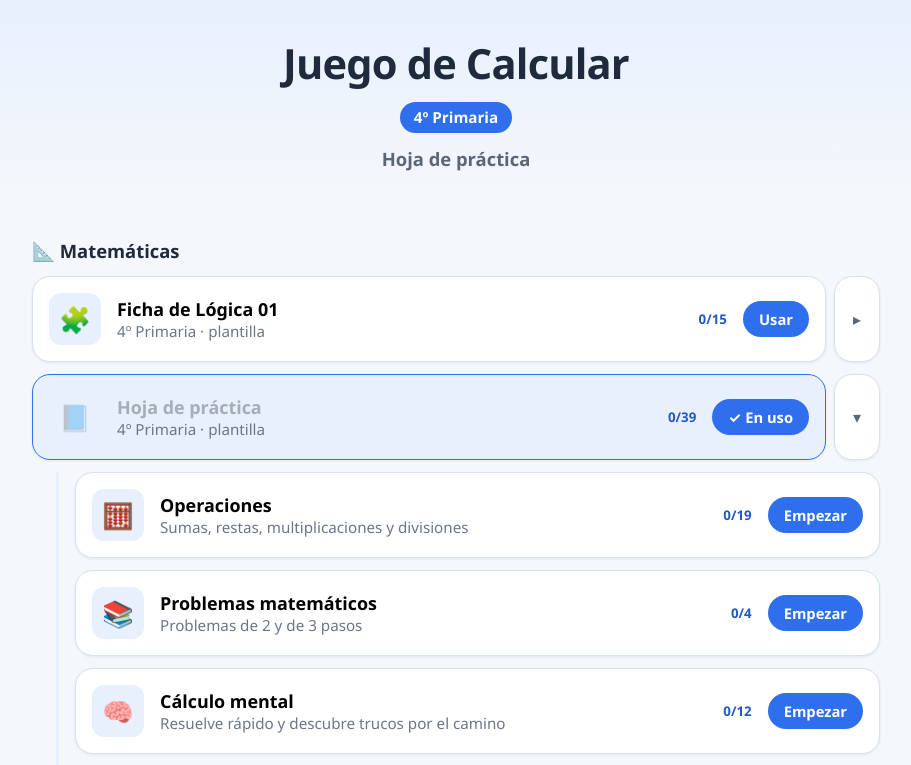
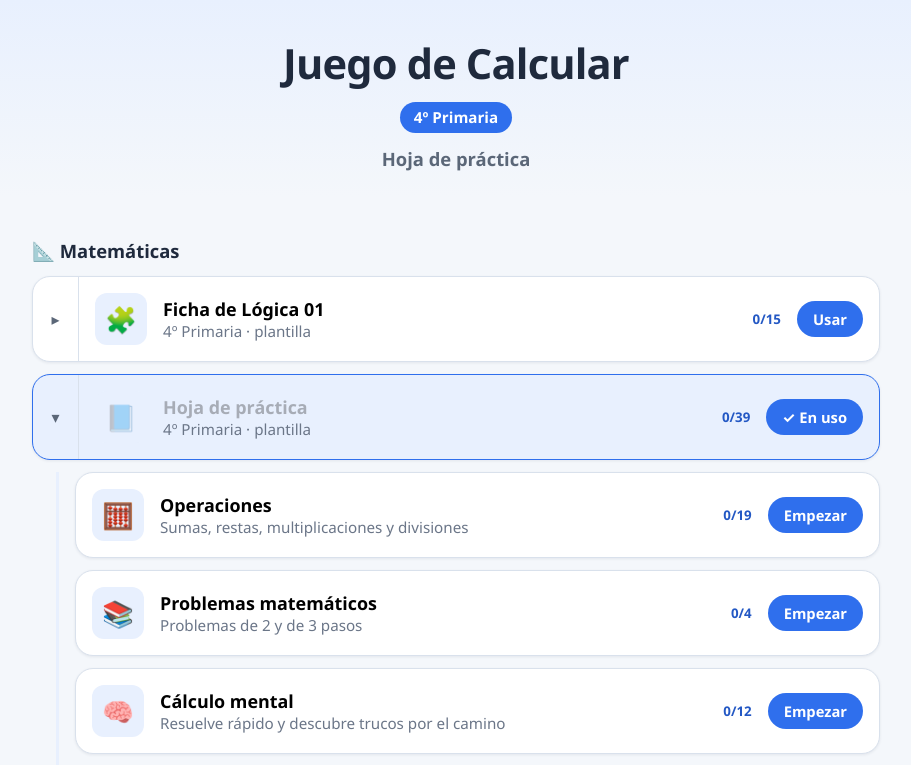
Before and after one commit to rrgarre/TodoCuadra, a React (Vite) app: page / in a window 1280 px wide. Shown: the top 765 px of the page, without its empty margins (184-1095 px from the left). Built offline with nearby package versions, Linux system fonts and the light colour scheme.

Commit message:
Flecha de plegado incrustada a la izquierda dentro de la propia tarjeta de cada ficha

```diff
--- a/src/components/layout/HomeScreen.jsx
+++ b/src/components/layout/HomeScreen.jsx
@@ -11,9 +11,10 @@ import { loadSheetState } from "../../utils/storage.js";
 /**
  * Portada por asignaturas: cada zona es una asignatura (Matemáticas,
  * Lengua…) y dentro lista sus fichas con su progreso. Cada tarjeta
- * tiene una zona propia (la flecha) que solo despliega o recoge sus
- * apartados sin salir del menú; el resto de la tarjeta activa la ficha
- * y, si tiene una sola sección, se abre directa a los ejercicios.
+ * lleva incrustada a la izquierda una flecha que solo despliega o
+ * recoge sus apartados sin salir del menú; el resto de la tarjeta
+ * activa la ficha y, si tiene una sola sección, se abre directa a
+ * los ejercicios.
  */
 export default function HomeScreen({ onOpenTrivial }) {
   const { sheet, state, dispatch, reset, setSheet } = useSheet();
@@ -139,12 +140,30 @@ export default function HomeScreen({ onOpenTrivial }) {
                 const desplegada = abiertas.has(ficha.s.id);
                 return (
                   <li key={ficha.s.id}>
-                    <div className="ficha-fila">
+                    <div
+                      className={`section-card ficha-cabecera${
+                        ficha.active ? " section-card--activa" : ""
+                      }`}
+                    >
+                      {/* Flecha incrustada: solo despliega o recoge. */}
                       <button
                         type="button"
-                        className={`section-card${
-                          ficha.active ? " section-card--activa" : ""
-                        }`}
+                        className="ficha-toggle"
+                        aria-expanded={desplegada}
+                        aria-label={`${
+                          desplegada ? "Recoger" : "Desplegar"
+                        } los apartados de ${ficha.s.title}`}
+                        onClick={() => alternarFicha(ficha.s.id)}
+                      >
+                        <span aria-hidden="true">
+                          {desplegada ? "▾" : "▸"}
+                        </span>
+                      </button>
+
+                      {/* El resto de la tarjeta: activa la ficha. */}
+                      <button
+                        type="button"
+                        className="ficha-zona"
                         disabled={ficha.active && !soloUna}
                         aria-label={
                           ficha.active
@@ -168,21 +187,6 @@ export default function HomeScreen({ onOpenTrivial }) {
                         </span>
                         <span className="section-cta">
                           {ficha.active ? "✓ En uso" : "Usar"}
-                        </span>
-                      </button>
-
-                      {/* Zona propia: solo despliega o recoge la info. */}
-                      <button
-                        type="button"
-                        className="ficha-toggle"
-                        aria-expanded={desplegada}
-                        aria-label={`${
-                          desplegada ? "Recoger" : "Desplegar"
-                        } los apartados de ${ficha.s.title}`}
-                        onClick={() => alternarFicha(ficha.s.id)}
-                      >
-                        <span aria-hidden="true">
-                          {desplegada ? "▾" : "▸"}
                         </span>
                       </button>
                     </div>
--- a/src/styles/screens.css
+++ b/src/styles/screens.css
@@ -358,40 +358,49 @@
   box-shadow: var(--shadow-sm);
 }
 
-/* Cada ficha: su tarjeta y, al lado, la zona propia que solo
- * despliega o recoge sus apartados (sin navegar). */
-.ficha-fila {
-  display: flex;
+/* Cada ficha es UNA tarjeta con la flecha de plegado incrustada a la
+ * izquierda; el resto de la zona activa la ficha (como hasta ahora). */
+.ficha-cabecera {
+  gap: 0;
+  padding: 0;
   align-items: stretch;
-  gap: var(--space-2);
-}
-
-.ficha-fila .section-card {
-  width: auto;
-  flex: 1;
-  min-width: 0;
 }
 
 .ficha-toggle {
-  flex: 0 0 auto;
-  width: 46px;
+  flex: 0 0 46px;
   display: inline-flex;
   align-items: center;
   justify-content: center;
-  background: var(--color-surface);
-  border: 1px solid var(--color-border);
-  border-radius: var(--radius-lg);
-  box-shadow: var(--shadow-sm);
+  border: 0;
+  border-right: 1px solid var(--color-border);
+  border-radius: var(--radius-lg) 0 0 var(--radius-lg);
+  background: transparent;
   color: var(--color-text-soft);
   font-size: 1rem;
   cursor: pointer;
-  transition: border-color 0.15s ease, box-shadow 0.15s ease, color 0.15s ease;
+  transition: color 0.15s ease, background 0.15s ease;
 }
 
 .ficha-toggle:hover {
-  border-color: var(--color-primary);
-  box-shadow: var(--shadow-md);
   color: var(--color-primary);
+  background: var(--color-primary-soft);
+}
+
+.ficha-zona {
+  flex: 1;
+  min-width: 0;
+  display: flex;
+  align-items: center;
+  gap: var(--space-4);
+  padding: var(--space-4);
+  border: 0;
+  background: transparent;
+  text-align: left;
+  cursor: pointer;
+}
+
+.ficha-zona:disabled {
+  cursor: default;
 }
 
 /* Aviso de plantillas que no se han podido cargar. */
```
Also changed, not shown: scripts/rendercheck-entry.jsx (+9 -0 lines), 1 other file (tests, documents, lock files or other folders).
